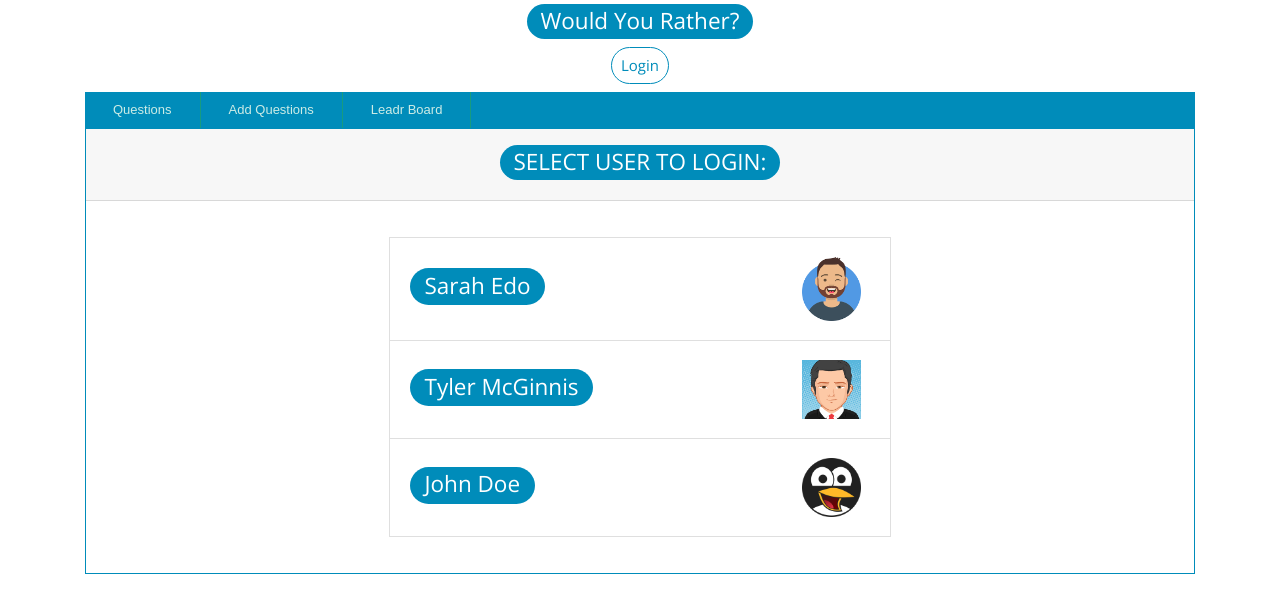
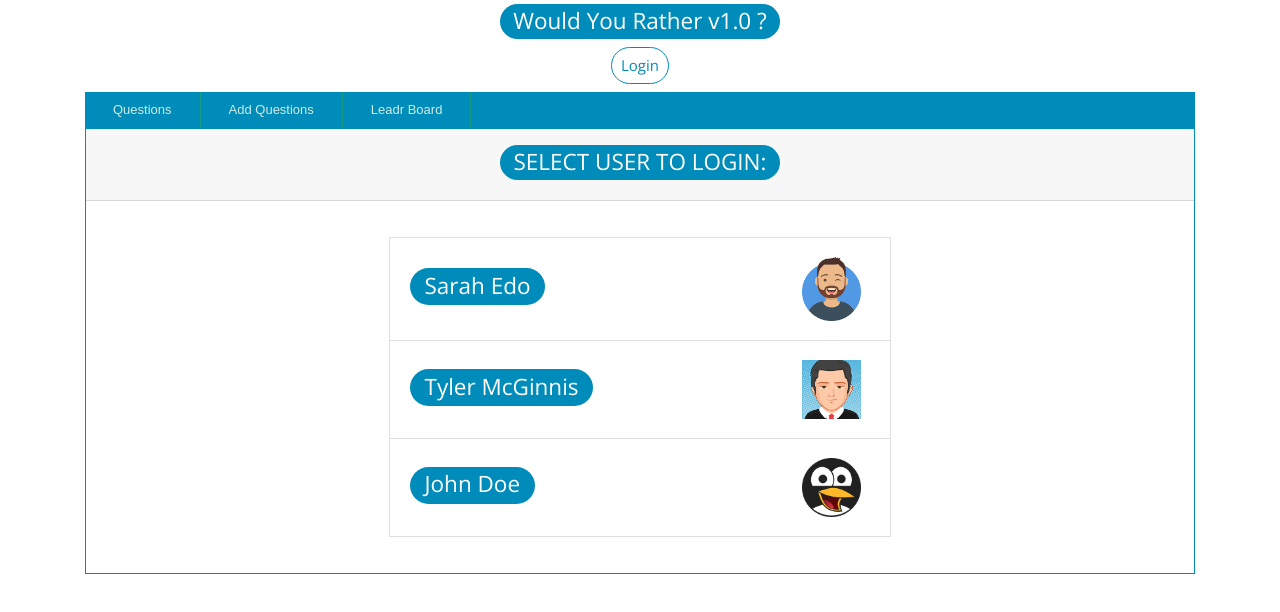
Before and after one commit to hgareeballa/Would_You_Rather, a React (Create React App) app: page / in a window 1280 px wide. Shown: the top 612 px of the page. Built offline with nearby package versions, Linux system fonts and the light colour scheme.

Commit message:
changes to nav.js file to add version number of the file to track changes

```diff
--- a/src/components/nav.js
+++ b/src/components/nav.js
@@ -9,7 +9,7 @@ class nav extends Component {
         return (
 
           <div align="center">
-            <h2> <span className="badge badge-primary badge-pill align-items-center">Would You Rather?</span> </h2>
+            <h2> <span className="badge badge-primary badge-pill align-items-center">Would You Rather v1.0 ?</span> </h2>
             {activeUser === null ? (
             <h3> <span className="badge-pill btn btn-outline-primary">
             <NavLink to="/login">Login</NavLink>
```
Also changed, not shown: 1 other file (tests, documents, lock files or other folders).
